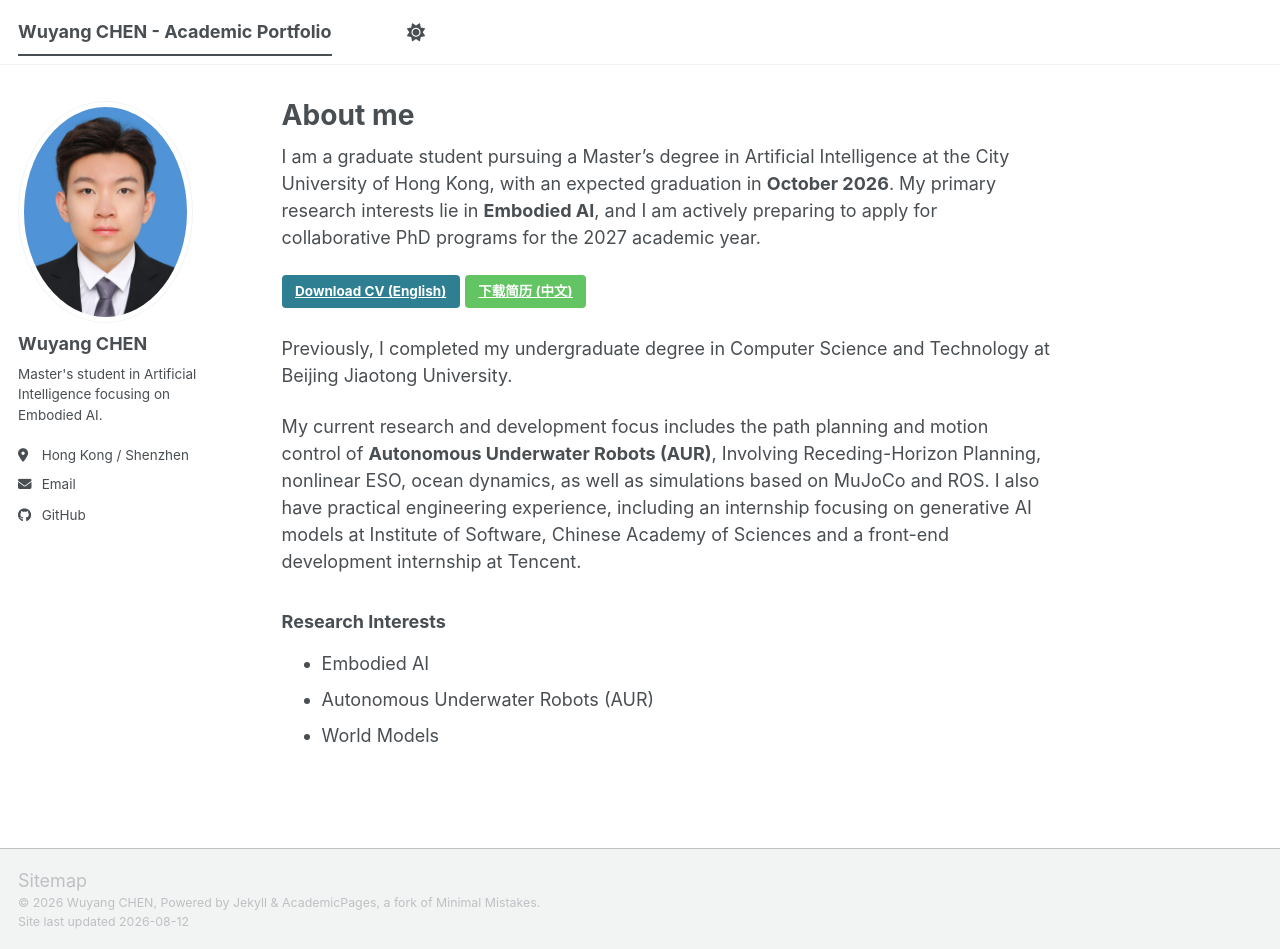
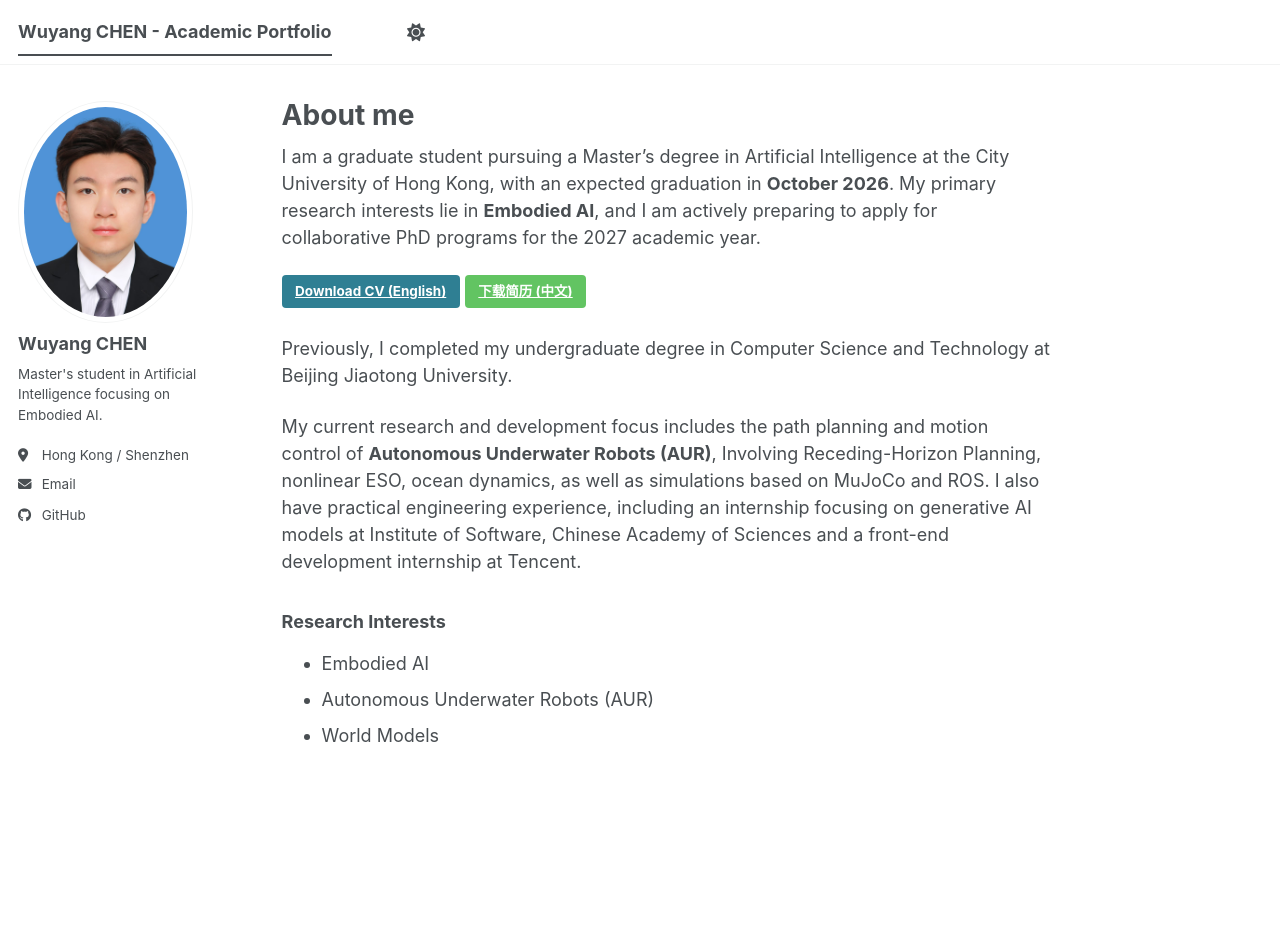
Before and after one commit to WuyangChen422/WuyangChen422.github.io, a Jekyll site: the page built from _pages/about.md, in a window 1280 px wide and 949 px high. Built offline with Jekyll 4.4.1, drawn with Linux system fonts in a browser that asks for light colours; a script bundle is joined from its source files by our own code; library files that are not in the unit come from our copies.

Commit message:
Update footer.html

```diff
--- a/_includes/footer.html
+++ b/_includes/footer.html
@@ -1,25 +1 @@
-{% include base_path %}
-
-{% if site.author.github or site.author.bitbucket or site.atom_feed.hide != true %}
-<!-- <div class="page__footer-follow">
-  <ul class="social-icons">
-    {% if site.data.ui-text[site.locale].follow_label %}
-      <li><strong>{{ site.data.ui-text[site.locale].follow_label }}</strong></li>
-    {% endif %}
-    {% if site.author.github %}
-      <li><a href="https://github.com/{{ site.author.github }}"><i class="fab fa-github" aria-hidden="true"></i> GitHub</a></li>
-    {% endif %}
-    {% if site.author.bitbucket %}
-      <li><a href="https://bitbucket.org/{{ site.author.bitbucket }}"><i class="fab fa-bitbucket" aria-hidden="true"></i> Bitbucket</a></li>
-    {% endif %}
-    {% if site.atom_feed.hide != true %}
-    <li><a href="{% if site.atom_feed.path %}{{ site.atom_feed.path }}{% else %}{{ base_path }}/feed.xml{% endif %}"><i class="fa fa-fw fa-rss-square" aria-hidden="true"></i> {{ site.data.ui-text[site.locale].feed_label | default: "Feed" }}</a></li>
-    {% endif %}
-  </ul>
-</div> -->
-{% endif %}
-
-<div class="page__footer-copyright">
-  &copy; {{ site.time | date: '%Y' }} {{ site.name | default: site.title }}, {{ site.data.ui-text[site.locale].powered_by | default: "Powered by" }} <a href="https://jekyllrb.com" rel="nofollow">Jekyll</a> &amp; <a href="https://github.com/academicpages/academicpages.github.io">AcademicPages</a>, a fork of <a href="https://mademistakes.com/work/minimal-mistakes-jekyll-theme/" rel="nofollow">Minimal Mistakes</a>.<br />
-  Site last updated {{ "now" | date: '%Y-%m-%d' }}
-</div>
+<style>.page__footer { display: none !important; }</style>
```
